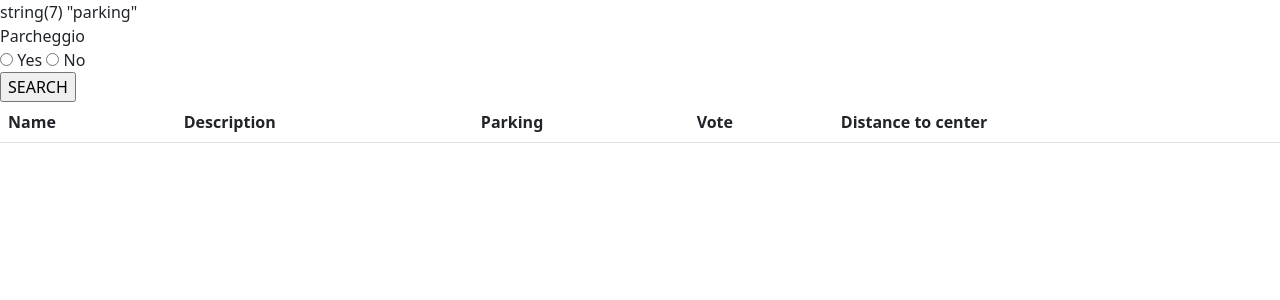
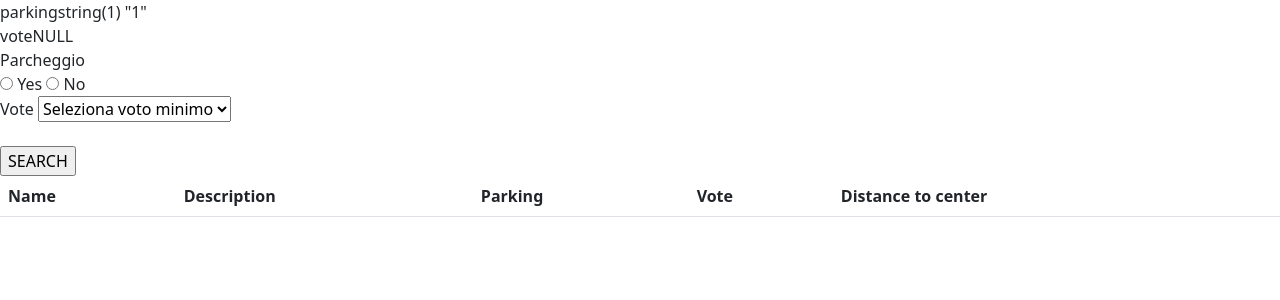
Before and after one commit to Pastafredda/php-hotel, a PHP site: page /?parking=1 in a window 1280 px wide. Shown: the top 300 px of the page. Run offline with PHP 8.4, Linux system fonts and the light colour scheme; data that the repository does not hold is empty.

Commit message:
filtro per il voto

```diff
--- a/index.php
+++ b/index.php
@@ -49,8 +49,14 @@
 
         // var_dump($hotels);
         $parking = $_GET['parking'];
-        var_dump('parking');
+        echo "parking";
+        var_dump($parking);
 
+        echo "<br>";
+
+        $vote = $_GET['vote'];
+        echo "vote";
+        var_dump($vote);
     ?>
 </head>
 <body>
@@ -63,6 +69,17 @@
         <label for="parking_yes">Yes</label>
         <input type="radio" id="parking_no" name="parking" value="no">
         <label for="parking_no">No</label>
+        <br>
+        <label for="vote">Vote</label>
+        <select name="vote" id="vote">
+            <option value="-1">Seleziona voto minimo </option>
+                <option value="1">1</option>
+                <option value="2">2</option>
+                <option value="3">3</option>
+                <option value="4">4</option>
+                <option value="5">5</option>
+        </select>
+        <br>
         <br>
         <input type="submit" value="SEARCH">
     </form>
@@ -81,7 +98,7 @@
             <?php
             foreach ($hotels as $hotel) {
 
-                if ($parking === null || ($parking === 'yes' && $hotel['parking']) || ($parking === 'no' && !$hotel['parking']))  {
+                if (($parking === null || ($parking === 'yes' && $hotel['parking']) || ($parking === 'no' && !$hotel['parking'])) && $vote <= $hotel['vote'])  {
                     echo '<tr>';
                         echo '<td>' . $hotel['name'] . '</td>';
                         echo '<td>' . $hotel['description'] . '</td>';
```
